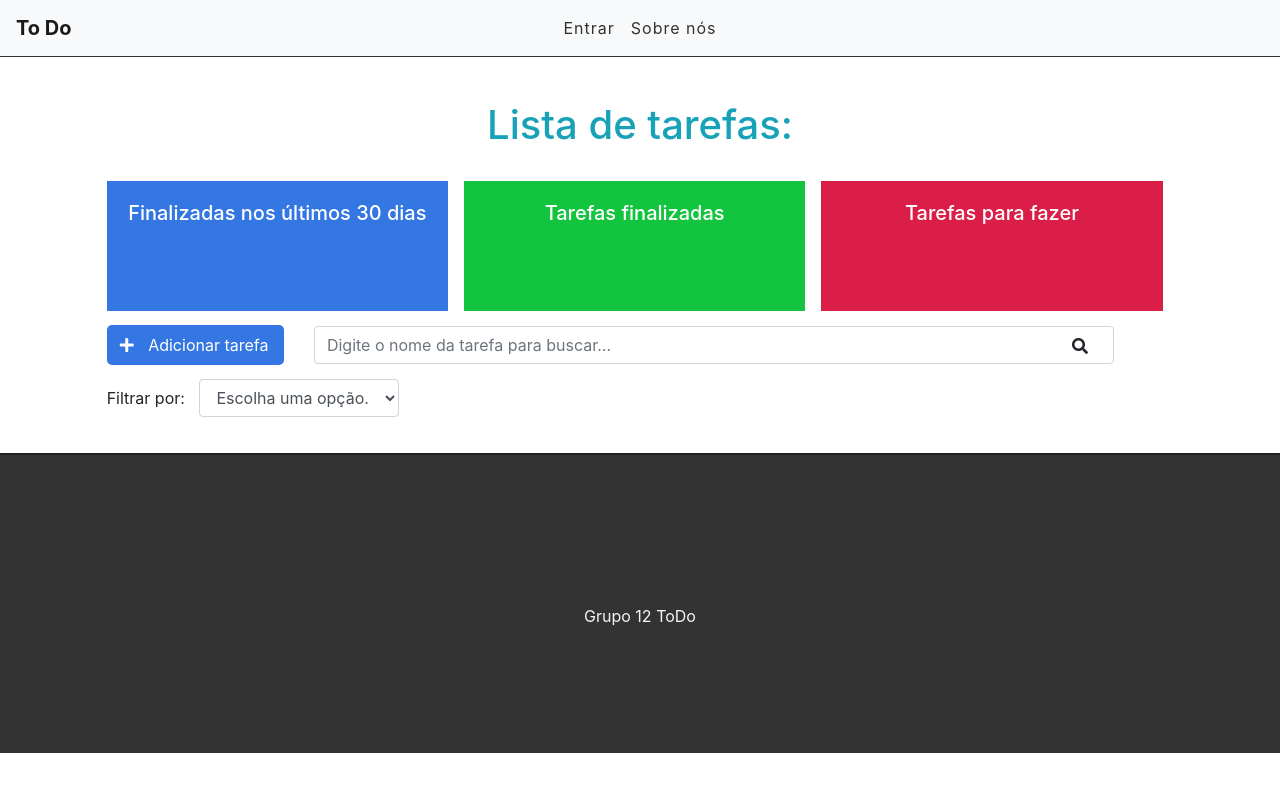
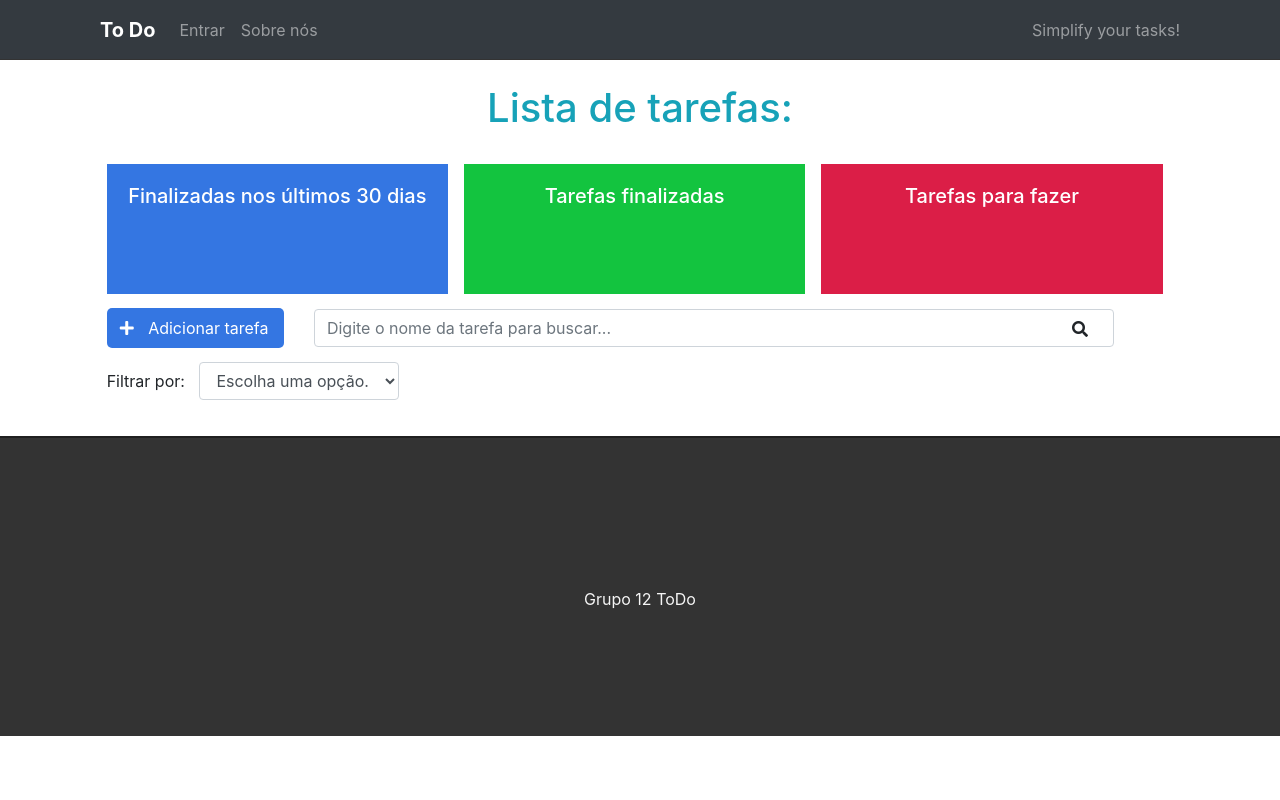
Before and after one commit to RafaelLeone/todolist, a Django app: template tasks/templates/tasks/list.html in a window 1280 px wide. Run offline with Django 4.2, Linux system fonts and the light colour scheme; the template is opened without the code that fills it, so the values that code supplies are empty; some libraries are stand-ins or nearby versions.

Commit message:
dark navbar

```diff
--- a/tasks/static/css/styles.css
+++ b/tasks/static/css/styles.css
@@ -1,3 +1,8 @@
+html {
+  height: 100vh;
+  width: 100vw;
+}
+
 .container-fluid {
   padding: 0;
 }
@@ -8,18 +13,19 @@
 
 /* Navbar */
 
-.navbar  {
+.navbar {
   border-bottom: 1px solid #333;
-    margin-bottom: 20px;
-}
-
-.navbar-nav {
-    margin: auto;
+  width: 100vw;
+  height: 60px;
+  display: flex;
+  flex-direction: row;
+  align-items: center;
+  justify-content: center;
+  padding: 0 100px;
 }
 
 .navbar-brand {
   font-weight: bold;
-    position: absolute;
 }
 
 .navbar-light .navbar-nav a.nav-link {
@@ -46,8 +52,8 @@
 
 .dashboard-box {
   float: left;
-    background-color: #DFDFDF;
-    color: #FFF;
+  background-color: #dfdfdf;
+  color: #fff;
   padding: 20px;
   box-sizing: border-box;
   height: 130px;
@@ -74,7 +80,6 @@
 
 /* Botão de adicionar */
 
-
 #add-link {
   text-decoration: none;
 }
@@ -83,14 +88,14 @@
   background-color: #3476e2;
   cursor: pointer;
   display: inline-block;
-    color: #FFF;
+  color: #fff;
   padding: 8px;
   border-radius: 5px;
   margin-right: 25px;
 }
 
 .fas.fa-plus {
-    color: #FFF;
+  color: #fff;
   margin-right: 10px;
   margin-left: 5px;
 }
@@ -139,11 +144,11 @@
   height: 50px;
   padding: 0 15px;
   padding-top: 10px;
-    border-bottom: 1px dashed #CCC;
+  border-bottom: 1px dashed #ccc;
 }
 
 .task-item.done {
-    background-color: #CCC;
+  background-color: #ccc;
 }
 
 .fas.fa-trash {
@@ -163,7 +168,7 @@
 }
 
 .fa-check {
-    color: #CCC;
+  color: #ccc;
   cursor: pointer;
   margin: 5px;
   font-size: 20px;
--- a/tasks/templates/partials/navbar.html
+++ b/tasks/templates/partials/navbar.html
@@ -1,29 +1,31 @@
 {% load static %}
 
-<nav class="navbar navbar-expand-lg navbar-light bg-light">
-  <a class="navbar-brand" href="/">To Do</a>
+<nav class="navbar navbar-expand-lg navbar-dark bg-dark">
+  <a class="navbar-brand" href="#">To Do</a>
   <button
     class="navbar-toggler"
     type="button"
     data-toggle="collapse"
-    data-target="#navbarSupportedContent"
-    aria-controls="navbarSupportedContent"
+    data-target="#navbarText"
+    aria-controls="navbarText"
     aria-expanded="false"
     aria-label="Toggle navigation"
   >
     <span class="navbar-toggler-icon"></span>
   </button>
-
-  <div class="collapse navbar-collapse" id="navbarSupportedContent">
-    <ul class="navbar-nav">
+  <div class="collapse navbar-collapse" id="navbarText">
+    <ul class="navbar-nav mr-auto">
       {% if user.is_authenticated %}
       <li class="nav-item">
-        <a class="nav-link" href="/">Tarefas</a>
-      </li>
+        <a class="nav-link" href="/"
+          >Tarefas <span class="sr-only">(current)</span></a
+        >
       </li>
       {% else %}
       <li class="nav-item">
-        <a class="nav-link" href="/accounts/login">Entrar</a>
+        <a class="nav-link" href="/accounts/login"
+          >Entrar <span class="sr-only">(current)</span></a
+        >
       </li>
       {% endif %}
       <li class="nav-item">
@@ -35,5 +37,6 @@
       </li>
       {% endif %}
     </ul>
+    <span class="navbar-text"> Simplify your tasks! </span>
   </div>
 </nav>
```
Lines whose indentation alone changed are shown as unchanged.
